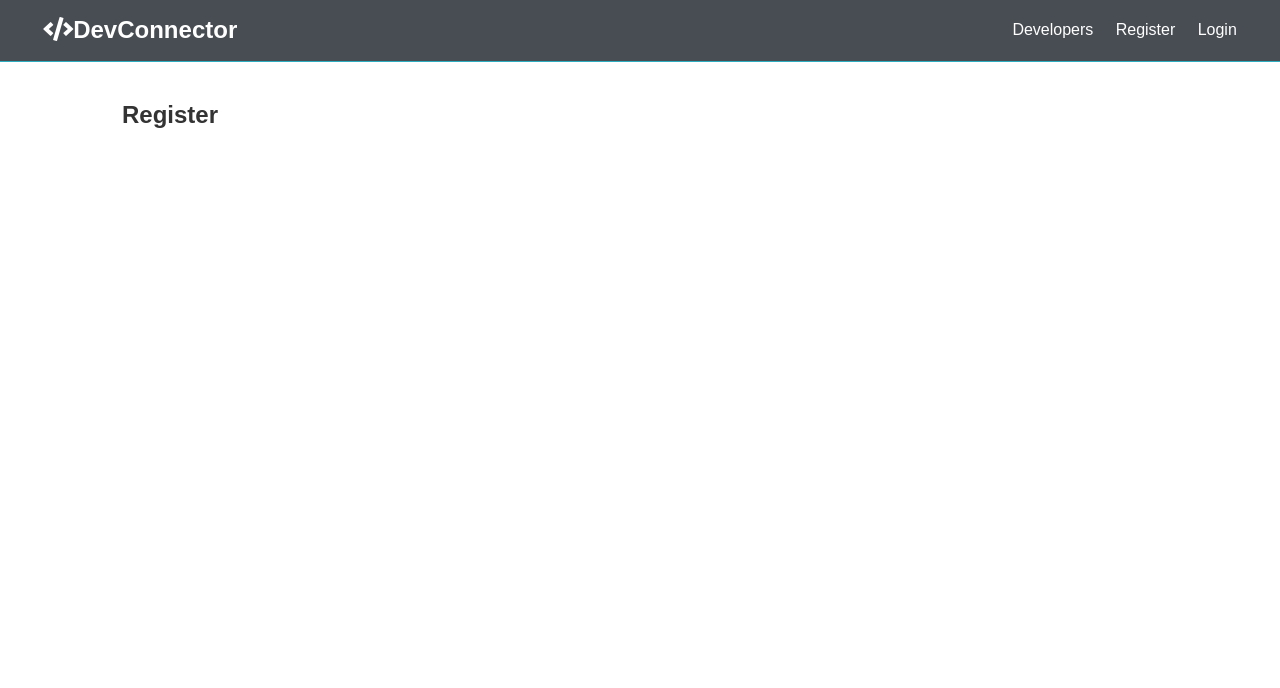
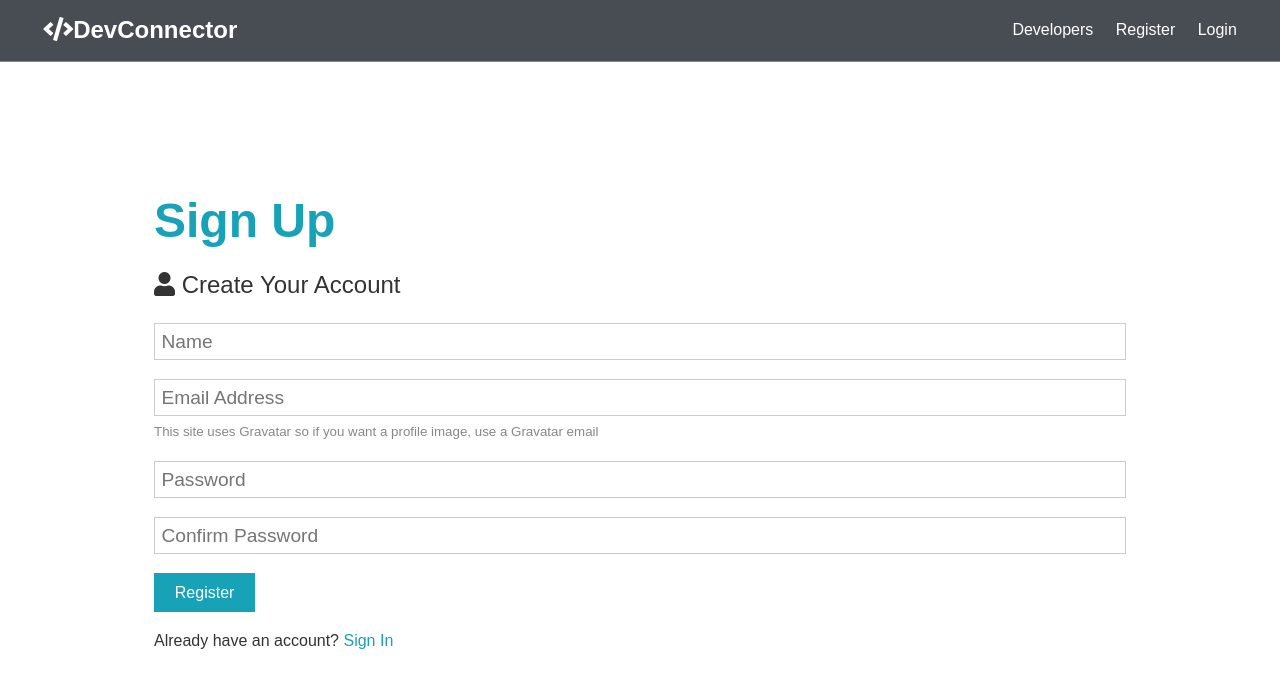
Before and after one commit to evansinho/Social-App, a React (Create React App) app in the folder client/: page /register in a window 1280 px wide. Shown: the top 688 px of the page. Built offline with nearby package versions, Linux system fonts and the light colour scheme; the HTML template or start-up script is replaced by a standard one.

Commit message:
create the register functionality

```diff
--- a/client/public/index.html
+++ b/client/public/index.html
@@ -17,7 +17,7 @@
       crossorigin="anonymous"
     />
     <link rel="manifest" href="%PUBLIC_URL%/manifest.json" />
-    <title>Pro-Link App</title>
+    <title>DevConnector</title>
   </head>
   <body>
     <noscript>You need to enable JavaScript to run this app.</noscript>
--- a/client/src/components/auth/Register.js
+++ b/client/src/components/auth/Register.js
@@ -1,10 +1,79 @@
-import React from 'react'
+import React, { Fragment, useState } from 'react'
 
 const Register = () => {
+  const [ formData, setFormData ] = useState({
+    name: '',
+    email: '',
+    password: '',
+    password2: '',
+  });
+
+  const { name, email, password, password2 } = formData;
+
+  const onSubmit = (e) => {
+    e.preventDefault();
+    if (password !== password2) {
+      console.log("passwords do not match")
+    } else {
+      console.log(formData);
+    }
+  }
+
+  const onchange = (e) => setFormData({...formData, [e.target.name]: e.target.value});
   return (
-    <div>
-      <h1>Register</h1>
-    </div>
+    <Fragment>
+      <section className="container">
+        <h1 className="large text-primary">Sign Up</h1>
+        <p className="lead"><i className="fas fa-user"></i> Create Your Account</p>
+        <form className="form" onSubmit={onSubmit}>
+          <div className="form-group">
+            <input
+              type="text"
+              placeholder="Name"
+              name="name"
+              value={name}
+              onChange={e => onchange(e)}
+              required />
+          </div>
+          <div className="form-group">
+            <input
+              type="email"
+              placeholder="Email Address"
+              name="email"
+              value={email}
+              onChange={e => onchange(e)} />
+            <small className="form-text"
+              >This site uses Gravatar so if you want a profile image, use a
+              Gravatar email</small
+            >
+          </div>
+          <div className="form-group">
+            <input
+              type="password"
+              placeholder="Password"
+              name="password"
+              minLength="6"
+              value={password}
+              onChange={e => onchange(e)}
+            />
+          </div>
+          <div className="form-group">
+            <input
+              type="password"
+              placeholder="Confirm Password"
+              name="password2"
+              minLength="6"
+              value={password2}
+              onChange={e => onchange(e)}
+            />
+          </div>
+          <input type="submit" className="btn btn-primary" value="Register" />
+        </form>
+        <p className="my-1">
+          Already have an account? <a href="login.html">Sign In</a>
+        </p>
+      </section>
+    </Fragment>
   )
 }
 
```
